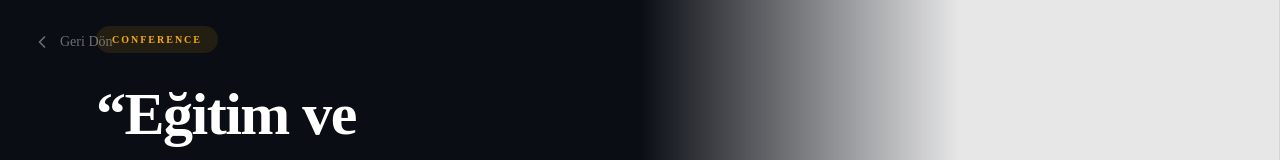
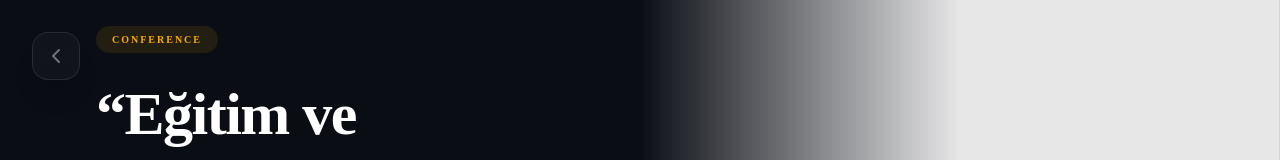
Before and after one commit to GDGonCampusMarmara/official-website, a React (Vite) app: page /etkinlik/1 in a window 1280 px wide. Shown: the top 160 px of the page. Built offline with nearby package versions, Linux system fonts and the light colour scheme; a web font is replaced by a local one.

Commit message:
bug: eventdetail page navigate problems

```diff
--- a/src/components/timelineItem.jsx
+++ b/src/components/timelineItem.jsx
@@ -3,9 +3,7 @@ import { FOCUS_CLASSES } from "../constants/eventsData";
 
 export default function TimelineItem({ ev }) {
   const navigate = useNavigate();
-  const fc = ev.past
-    ? FOCUS_CLASSES["past"]
-    : FOCUS_CLASSES[ev.focus] || FOCUS_CLASSES["All"];
+  const fc = FOCUS_CLASSES[ev.focus] || FOCUS_CLASSES["all"];
 
   const handleClick = () => {
     navigate(`/etkinlik/${ev.id}`);
--- a/src/constants/eventsData.js
+++ b/src/constants/eventsData.js
@@ -12,7 +12,7 @@ export const EVENTS = [
     desc: 'Teknoloji ve eğitimin kesiştiği noktada kariyerinizi nasıl şekillendirebilirsiniz? Eğitim dünyasında kariyer basamaklarını nasıl tırmanacağınızı keşfedin! Eğitim teknolojilerinden öğretim tasarımına kadar geniş bir yelpazede yeni nesil kariyer fırsatlarını uzman bakış açısıyla inceliyoruz.',
     img: "/events/defaultevent.svg",
     formLink: '#',
-    link: '#',
+    materialLink: '#',
   },
   {
     id: 2,
@@ -26,7 +26,7 @@ export const EVENTS = [
     desc: 'Bu zirvede girişimcileri, teknoloji liderlerini ve vizyoner şirketleri bir araya getiriyoruz. Alışılmışın dışında bir atmosferde ağ kurma (networking) fırsatı bulacağınız bu özel etkinlikte; panel oturumlarından stratejik iş birliklerine kadar dolu bir içerik sizi bekliyor.',
     img: "/events/defaultevent.svg",
     formLink: '#',
-    link: '#',
+    materialLink: '#',
   },
   {
     id: 3,
@@ -40,7 +40,7 @@ export const EVENTS = [
     desc: 'Bu seri,değişen teknolojiler karşısında nasıl düşüneceğimizi konuşuyor. 1. Oturumda Patterns, Trade-offs & Design Thinking konuları konuşulacaktır.',
     img: "/events/event1.svg",
     formLink: 'https://forms.gle/Vs2e1ZCcR1My4yiQ7',
-    link: '#',
+    materialLink: '/materials/session_1.html',
   },
   {
     id: 4,
@@ -54,7 +54,7 @@ export const EVENTS = [
     desc: 'Bu seri,değişen teknolojiler karşısında nasıl düşüneceğimizi konuşuyor. 2. Oturumda; AI Agents,Platform Engineering konuları konuşulacaktır.',
     img: "/events/event1.svg",
     formLink: 'https://forms.gle/YPdQBA6gUta5TeQU6',
-    link: '#',
+    materialLink: '#',
   },
  {
     id: 5,
@@ -68,7 +68,7 @@ export const EVENTS = [
     desc: 'Bu seri, tek tek teknolojileri öğretmekten çok, değişen teknolojiler karşısında nasıl düşüneceğimizi konuşuyor. 3. Oturum Hala planlanmaktadır.',
     img: "/events/event1.svg",
     formLink: '#',
-    link: '#',
+    materialLink: '#',
   }
 ];
 
--- a/src/pages/eventDetail.jsx
+++ b/src/pages/eventDetail.jsx
@@ -35,17 +35,21 @@ const EventDetail = () => {
       <div className="flex flex-col md:flex-row h-screen">
         <div className="w-full md:w-1/2 flex flex-col p-8 md:p-16 lg:p-24 justify-center relative bg-[#0a0d14]">
           <button
-            onClick={() => navigate(-1)}
-            className="absolute top-8 left-8 flex items-center gap-2 text-white/40 hover:text-white transition-colors group z-10"
+            onClick={() => navigate("/")}
+            className="absolute top-8 left-8 z-20 flex items-center justify-center w-12 h-12
+             bg-white/[0.03] hover:bg-white/[0.08]
+             border border-white/10 hover:border-white/20
+             backdrop-blur-md rounded-2xl
+             text-white/40 hover:text-white
+             transition-all duration-300 shadow-xl group"
+            title="Anasayfaya Dön"
           >
             <Icon
               name="ChevronLeft"
-              size={20}
-              className="group-hover:-translate-x-1 transition-transform"
+              size={24}
+              className="transition-transform duration-300 group-hover:-translate-x-1"
             />
-            <span className="text-sm font-medium">Geri Dön</span>
           </button>
-
           <div className="max-w-xl space-y-8 mt-16 md:mt-0">
             <header className="space-y-6">
               <span
@@ -53,7 +57,7 @@ const EventDetail = () => {
               >
                 {ev.focus} {ev.past && "• TAMAMLANDI"}
               </span>
-              <h1 className="text-4xl md:text-5xl lg:text-6xl font-bold leading-tight tracking-tight">
+              <h1 className="text-4xl md:text-5xl lg:text-6xl font-bold leading-tight tracking-tight text-white">
                 {ev.title}
               </h1>
             </header>
```
